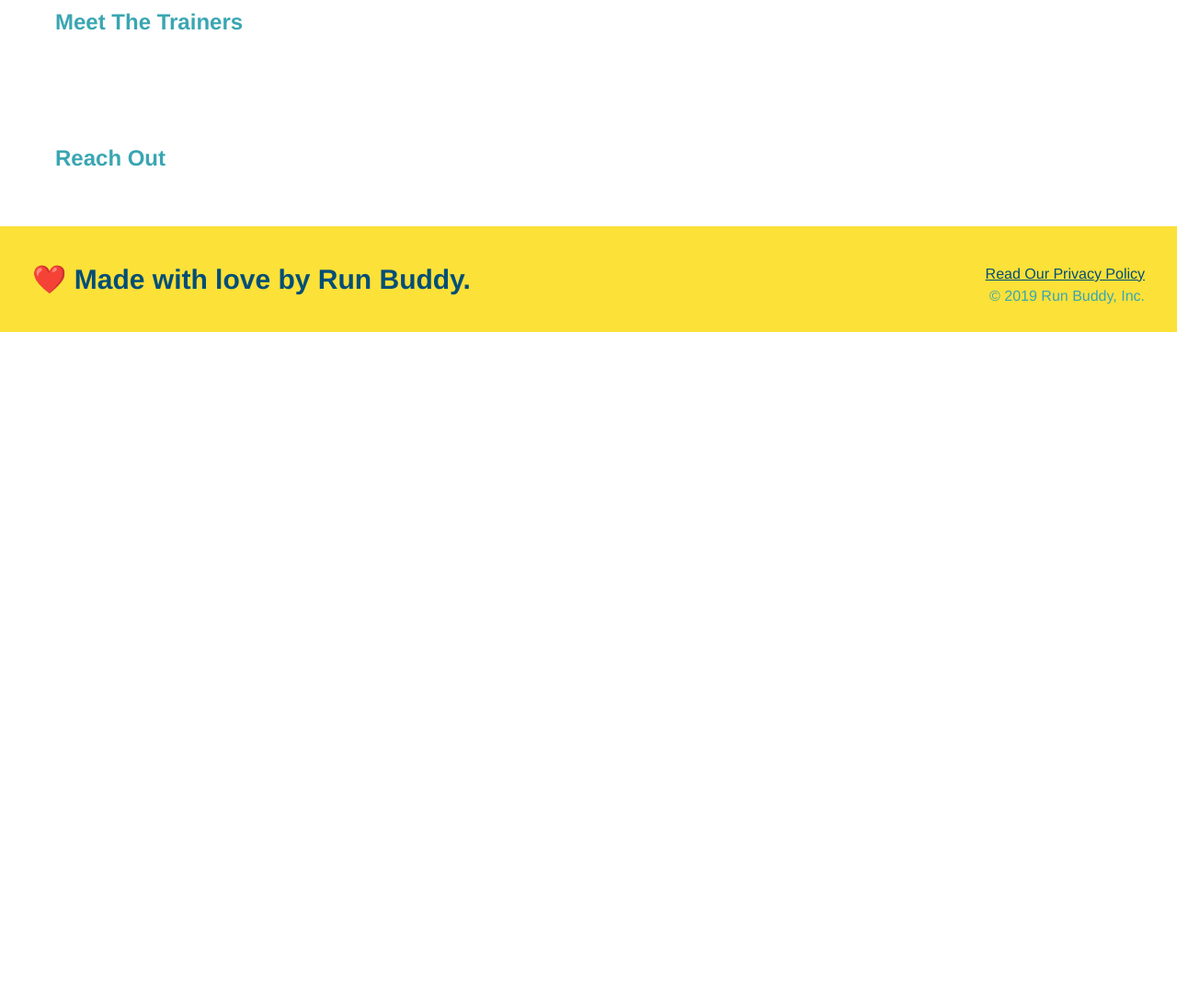
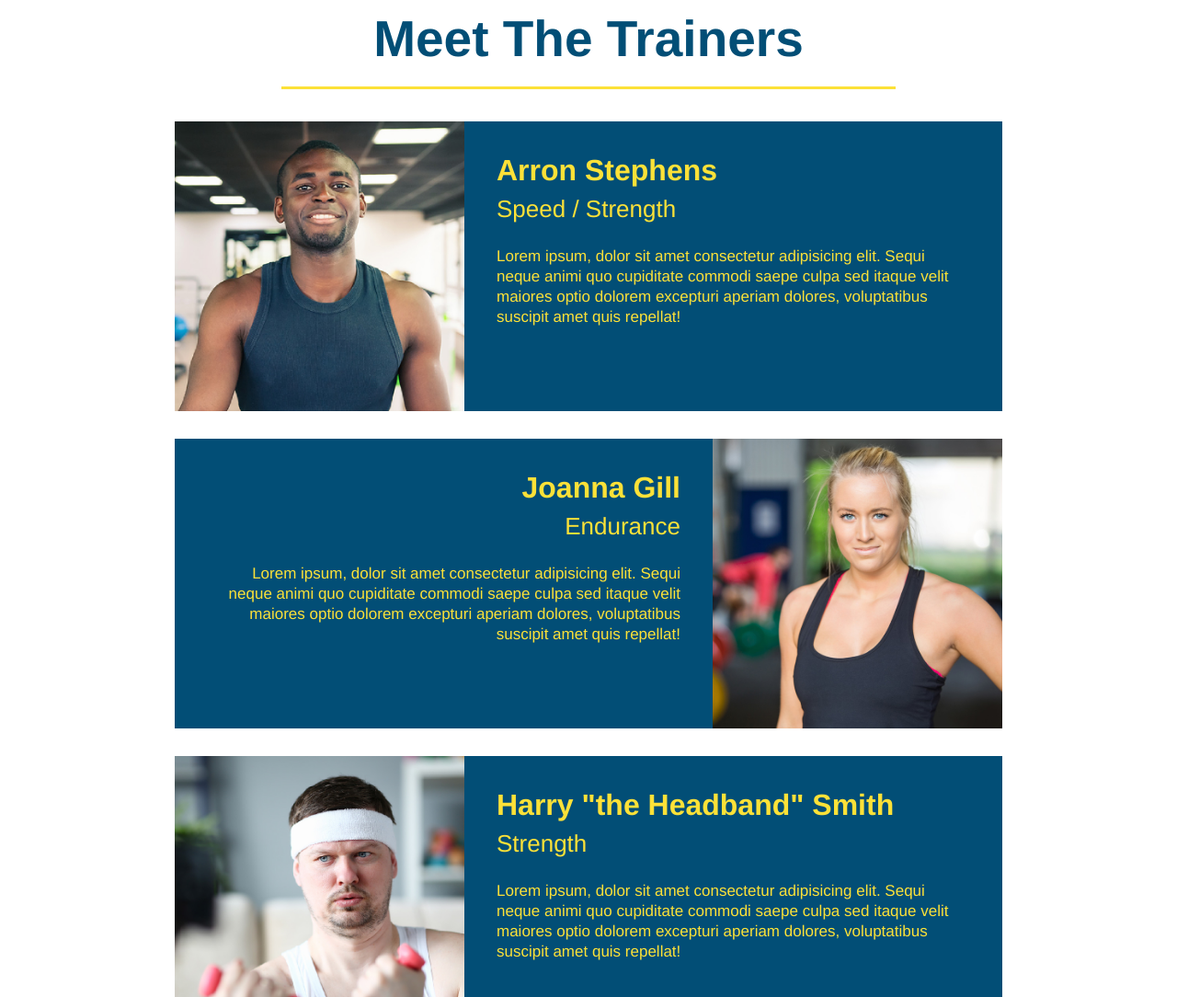
Before and after one commit to mavila6/run-buddy, a plain HTML site: page index.html in a window 1280 px wide. Shown: the part 2780-3864 px from the top of the page at 92% size. Before the commit the page ends 3141 px from the top, so only its background shows below. Drawn offline with Linux system fonts and the light colour scheme.

Commit message:
added trainer images as well as bios and css styling

```diff
--- a/assets/css/style.css
+++ b/assets/css/style.css
@@ -147,3 +147,41 @@ header a {
   .steps span {
     font-size: 38px;
   }
+  .trainers {
+    text-align: center;
+  }
+  .trainer {
+    width: 900px;
+    margin: 0 auto 30px auto;
+    background: #024e76;
+    color: #fce138;
+    overflow: auto;
+  }
+  .trainer img {
+    width: 35%;
+    float: left;
+  }
+  .trainer-bio {
+    padding: 35px;
+    float: left;
+    width: 65%;
+  }
+  .text-left {
+    text-align: left;
+  }
+  .text-right {
+    text-align: right;
+  }
+  .trainer-bio h3 {
+    font-size: 32px;
+    margin-bottom: 8px;
+  }
+  .trainer-bio h4 {
+    font-weight: lighter;
+    font-size: 26px;
+    margin-bottom: 25px;
+  }
+  .trainer-bio p {
+    font-size: 17px;
+    line-height: 1.3;
+  }
--- a/index.html
+++ b/index.html
@@ -68,7 +68,9 @@
 
         <!--"what we  do" section-->
         <section id="what-we-do" class="intro">
-            <h2 class="section-title primary-border">What We Do</h2>
+            <h2 class="section-title primary-border">
+                What We Do
+            </h2>
             <p>
                 butcher selfies chambray shabby chic gentrify readymade yr Echo Park XOXO Tumblr normcore Banksy direct trade Blue Bottle chillwave you probably haven't heard of them single-origin coffee Vice fanny pack fixie Odd Future Austin fingerstache pickled twee synth Wes Anderson Thundercats viral bitters flannel meggings narwhal Marfa Schlitz sustainable Intelligentsia umami deep v craft
             </p>
@@ -76,7 +78,9 @@
 
         <!--"what you do" section-->
          <section id="what-you-do" class="steps">
-             <h2 class="section-title secondary-border">What You Do</h2>
+             <h2 class="section-title secondary-border">
+                 What You Do
+             </h2>
 
              <div>
                 <img src="./assets/images/step-1.svg" alt="" />
@@ -104,8 +108,43 @@
         </section>
 
          <!--"meet the trainers" section-->
-         <section>
-             <h2>Meet The Trainers</h2>
+         <section id="your-trainers" class="trainers">
+             <h2 class="section-title primary-border">
+                 Meet The Trainers
+             </h2>
+          <article class="trainer">
+              <img src="./assets/images/trainer-1.jpg" alt="Arron Stephens in his workout clothes, ready to pump iron" />
+              <div class="trainer-bio text-left">
+                  <h3>Arron Stephens</h3>
+                  <h4>Speed / Strength</h4>
+                  <p>
+                    Lorem ipsum, dolor sit amet consectetur adipisicing elit. Sequi neque animi quo cupiditate commodi saepe culpa sed
+                    itaque velit maiores optio dolorem excepturi aperiam dolores, voluptatibus suscipit amet quis repellat!
+                  </p>
+              </div>
+          </article>
+          <article class="trainer">
+              <div class="trainer-bio text-right">
+                  <h3>Joanna Gill</h3>
+                  <h4>Endurance</h4>
+                  <p>
+                    Lorem ipsum, dolor sit amet consectetur adipisicing elit. Sequi neque animi quo cupiditate commodi saepe culpa sed
+                    itaque velit maiores optio dolorem excepturi aperiam dolores, voluptatibus suscipit amet quis repellat!
+                  </p>
+              </div>
+              <img src="./assets/images/trainer-2.jpg" alt="Joanna Gill cooling off after workout" />
+          </article>
+          <article class="trainer">
+              <img src="./assets/images/trainer-3.jpg" alt="Harry Smith wearing a headband and lifting comically small pink weights" />
+              <div class="trainer-bio text-left">
+                  <h3>Harry "the Headband" Smith</h3>
+                  <h4>Strength</h4>
+                  <p>
+                    Lorem ipsum, dolor sit amet consectetur adipisicing elit. Sequi neque animi quo cupiditate commodi saepe culpa sed
+                    itaque velit maiores optio dolorem excepturi aperiam dolores, voluptatibus suscipit amet quis repellat!
+                  </p>
+              </div>
+          </article>
          </section>
 
          <!--"reach out" section-->
```
Also changed, not shown: assets/images/trainer-1.jpg (added), assets/images/trainer-2.jpg (added), assets/images/trainer-3.jpg (added).
